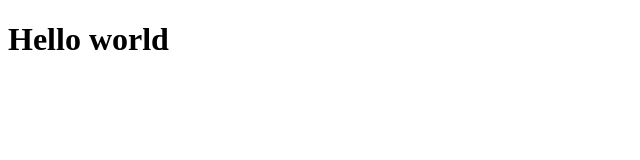
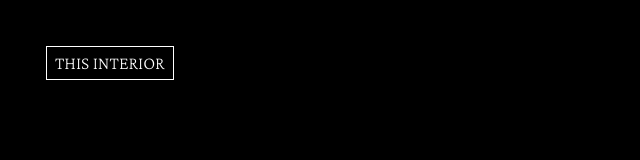
Before and after one commit to CodeBase912/interior-consultant-page-challenge, a website: page src/index.html in a window 1280 px wide. Shown: the whole page, without its empty margins (0-640 px from the left). Drawn offline with nearby package versions, Linux system fonts and the light colour scheme.

Commit message:
feat: created header element

```diff
--- a/src/index.html
+++ b/src/index.html
@@ -4,10 +4,23 @@
     <meta charset="UTF-8" />
     <meta http-equiv="X-UA-Compatible" content="IE=edge" />
     <meta name="viewport" content="width=device-width, initial-scale=1.0" />
-    <title>Document</title>
+    <link
+      rel="stylesheet"
+      href="https://fonts.googleapis.com/css2?family=Crimson+Pro:wght@200&family=Lora:wght@500;700&family=Montserrat:wght@400;500;700&display=swap"
+    />
+    <link rel="stylesheet" href="styles.css" />
+    <title>Interior Consultant Challenge Solution</title>
   </head>
   <body>
-    <h1>Hello world</h1>
+    <div class="container">
+      <header>
+        <div class="header__container">
+          <div class="site__branding">
+            <h1 class="site__name">THIS INTERIOR</h1>
+          </div>
+        </div>
+      </header>
+    </div>
 
     <script src="./index.js" type="module"></script>
   </body>
--- /dev/null
+++ b/src/styles.css
@@ -0,0 +1,30 @@
+* {
+  margin: 0;
+  box-sizing: border-box;
+}
+
+:root {
+  --ff-1: "Crimson Pro", serif;
+  --ff-2: "Lora", serif;
+  --ff-3: "Montserrat", sans-serif;
+}
+
+body {
+  background-color: #000;
+  color: #fff;
+}
+
+.header__container {
+  display: flex;
+  padding: 46px;
+}
+
+.site__name {
+  font-family: var(--ff-1);
+  padding: 8px;
+  font-size: 18px;
+  border: 1px solid #fff;
+  width: max-content;
+  font-weight: 200;
+  line-height: 16px;
+}
```
